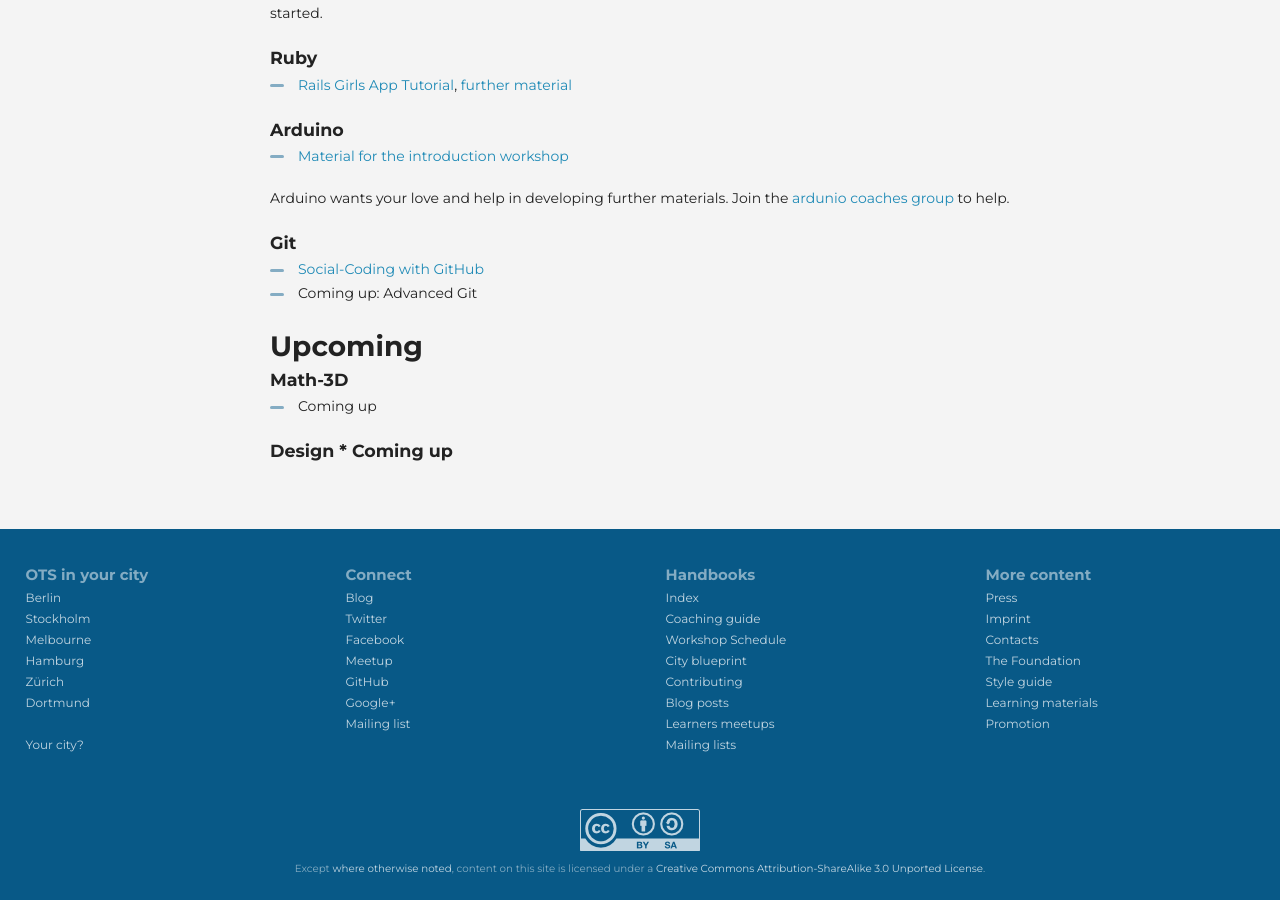
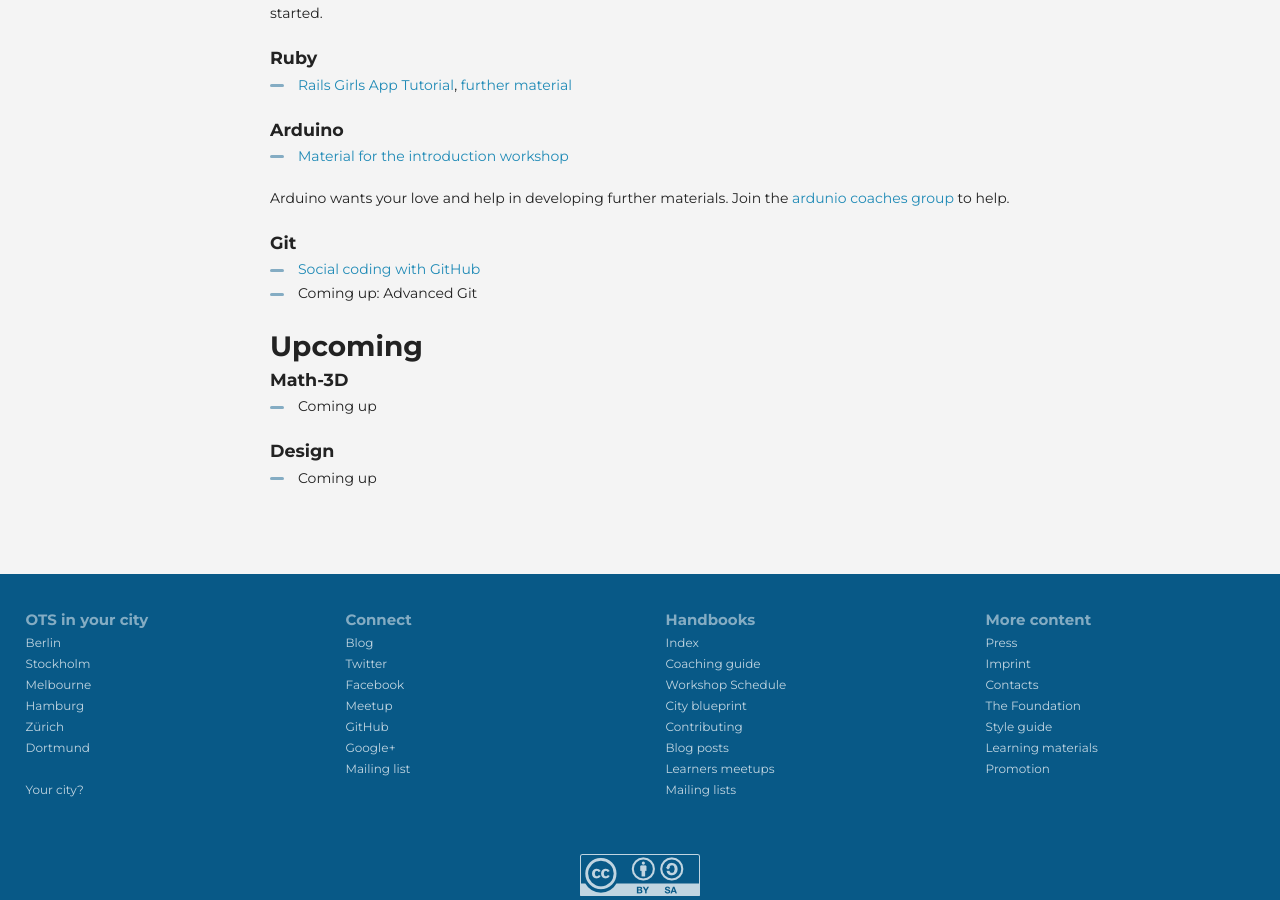
Before and after one commit to OpenTechSchool/www.opentechschool.org, a Jekyll site: the page built from material.md, in a window 1280 px wide and 900 px high, scrolled down 870 px. Built offline with Jekyll 4.4.1, drawn with Linux system fonts in a browser that asks for light colours; nearby versions of some CDN libraries.

Commit message:
Fix some formatting errors

```diff
--- a/material.md
+++ b/material.md
@@ -37,12 +37,13 @@
 Arduino wants your love and help in developing further materials. Join the [ardunio coaches group](https://groups.google.com/a/opentechschool.org/forum/?fromgroups#!forum/coaches.ardunio) to help.
 
 ### Git
- * [Social-Coding with GitHub](http://opentechschool.github.io/social-coding/)
+ * [Social coding with GitHub](http://opentechschool.github.io/social-coding/)
  * Coming up: Advanced Git
 
 ## Upcoming
 
 ### Math-3D
-  * Coming up
+ * Coming up
 
-### Design * Coming up
+### Design
+ * Coming up
```
